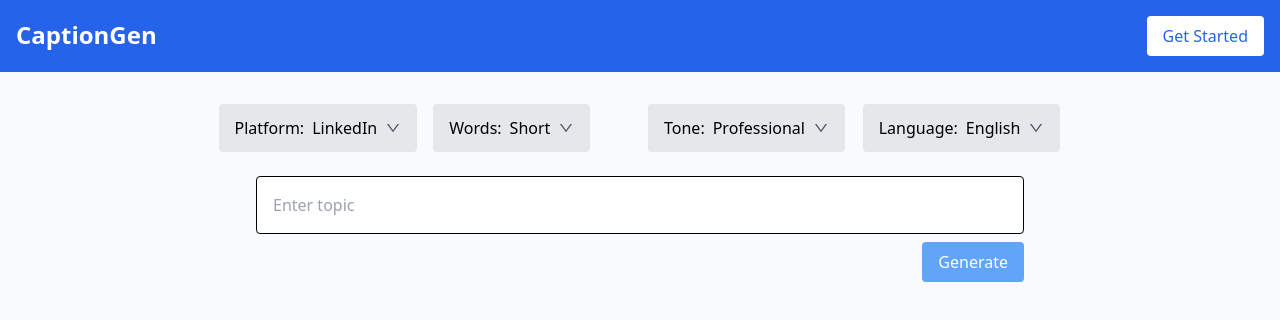
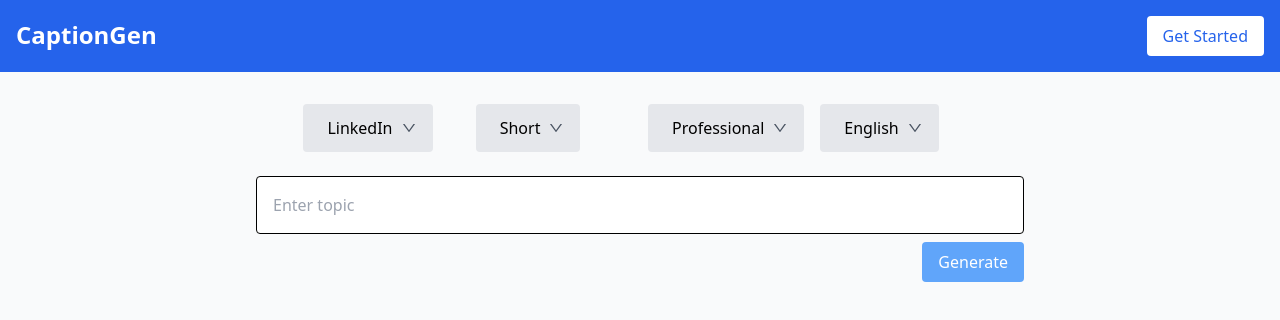
Before and after one commit to Muskan-7867/CaptionGen, a React (Vite) app: page / in a window 1280 px wide. Shown: the top 320 px of the page. Built offline with nearby package versions, Linux system fonts and the light colour scheme.

Commit message:
fix issues

```diff
--- a/src/components/ContentGen.tsx
+++ b/src/components/ContentGen.tsx
@@ -11,18 +11,15 @@
 
 const dropdownOptions = [
   {
-    label: "Platform",
     items: ["LinkedIn", "GitHub", "Twitter", "Instagram"],
     item: "platform",
   },
-  { label: "Words", items: ["Short", "Medium", "Long"], item: "words" },
+  { items: ["Short", "Medium", "Long"], item: "words" },
   {
-    label: "Tone",
     items: ["Professional", "Motivational", "Funny", "Casual", "Normal"],
     item: "tone",
   },
   {
-    label: "Language",
     items: ["English", "Punjabi", "Hindi"],
     item: "language",
   },
@@ -81,13 +78,9 @@
 
   return (
     <div className="flex flex-col items-center min-h-screen p-8 bg-gray-50">
-      {/* <h1 className="text-4xl sm:text-5xl md:text-6xl font-bold text-blue-600 mb-8">
-        Caption Generator
-      </h1> */}
-
       {/* Dropdown Menus for platform, word count, tone, and language */}
       <div className="grid lg:grid-cols-4 md:grid-cols-2 grid-cols-2 gap-4 mb-6">
-        {dropdownOptions.map(({ label, items, item }) => {
+        {dropdownOptions.map(({ items, item }) => {
           const stateMap: Record<
             string,
             [string, React.Dispatch<React.SetStateAction<string>>]
@@ -103,7 +96,6 @@
           return (
             <DropdownMenu
               key={item}
-              label={label}
               items={items}
               value={value}
               onChange={setValue}
--- a/src/components/Dropdown.tsx
+++ b/src/components/Dropdown.tsx
@@ -2,13 +2,13 @@
 import { AiOutlineDown } from "react-icons/ai";
 
 interface DropdownMenuProps {
-  label: string;
+
   items: string[];
   value: string;
   onChange: (value: string) => void;
 }
 
-const DropdownMenu: React.FC<DropdownMenuProps> = ({ label, items, value, onChange }) => {
+const DropdownMenu: React.FC<DropdownMenuProps> = ({  items, value, onChange }) => {
   const [isOpen, setIsOpen] = useState<boolean>(false);
 
   // Toggle dropdown visibility
@@ -23,7 +23,7 @@
         onClick={toggleDropdown}
         className="flex items-center px-3 py-2 sm:px-4 sm:py-3 bg-gray-200 rounded hover:bg-gray-300 w-full sm:w-auto text-left"
       >
-        <span className="block sm:inline">{label}</span>:{" "}
+
         {/* Only show value on medium screens and larger */}
         <span className="hidden sm:inline ml-2">{value}</span>
         <AiOutlineDown className="ml-2 text-gray-600" />
```
